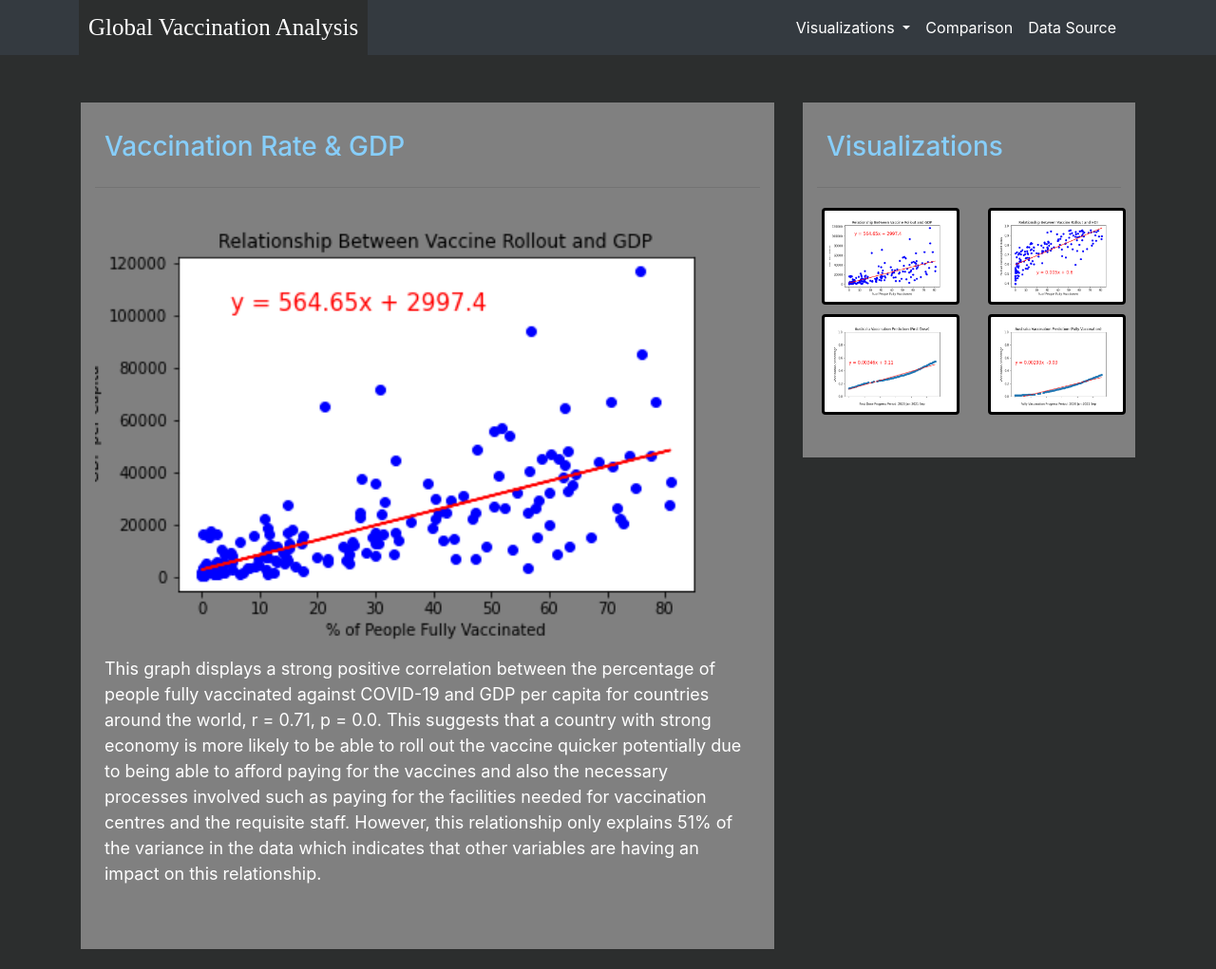
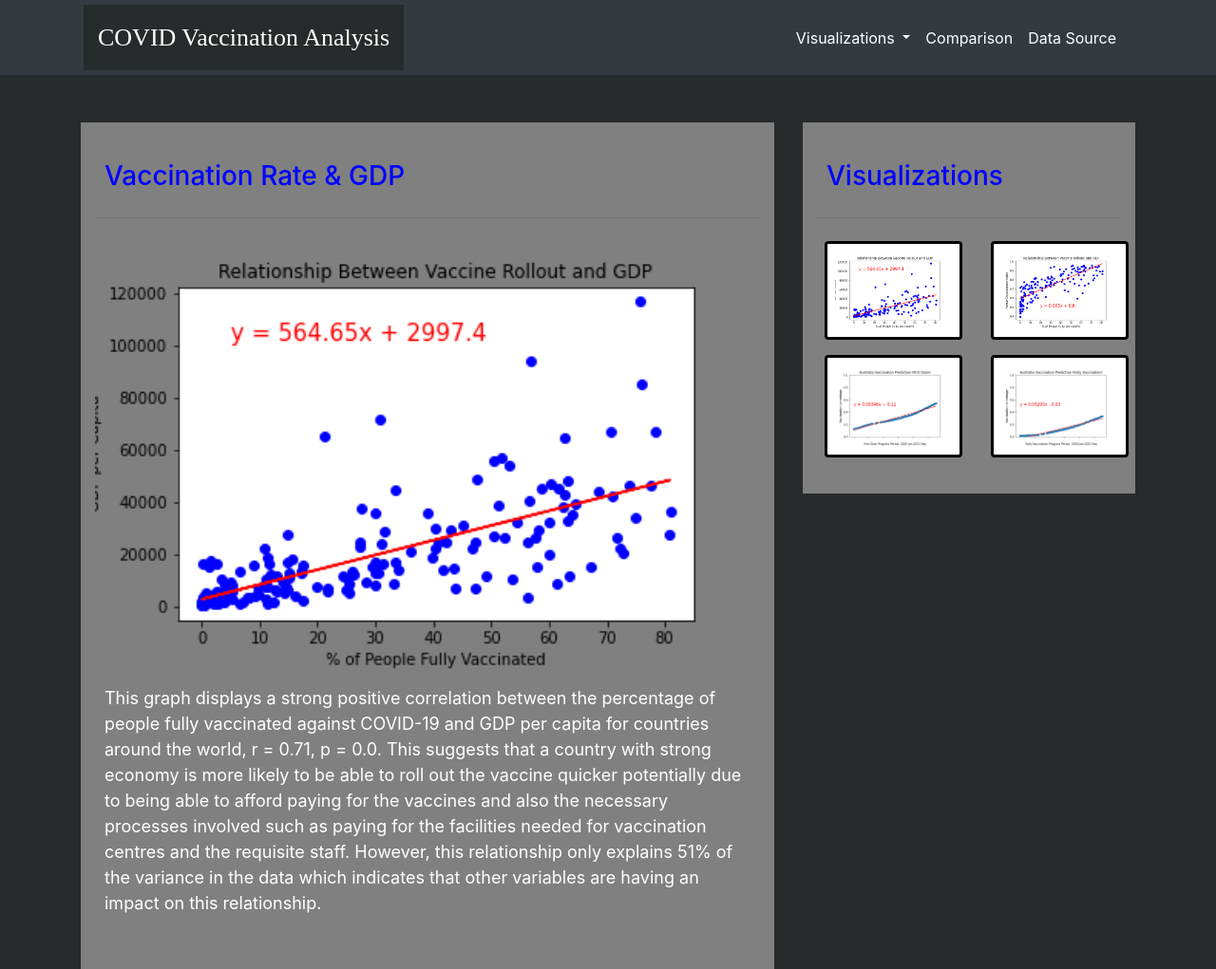
Before and after one commit to SerenaZhaoYanqing/11-Web-Design-Challenge, a plain HTML site: page vaccination_gdp.html in a window 1280 px wide. Shown: the whole page at 95% size. Drawn offline with nearby package versions, Linux system fonts and the light colour scheme.

Commit message:
hw final

```diff
--- a/style.css
+++ b/style.css
@@ -1,20 +1,20 @@
 a.navbar-brand{
-  margin-left: 10px;
-  padding: 10px;
-  background-color: rgb(44, 46, 46);
+  margin-left: 15px;
+  padding: 15px;
+  background-color: rgb(40, 43, 43);
   font-family: 'Times New Roman', Times, serif;
-  font-size: 25px;
+  font-size: 26px;
 }
 
 
 h3{
-  color: lightskyblue;
+  color: blue;
   padding: 10px;
 }
 
 .img-thumbnail{
-  padding:5px;
-  margin:5px;
+  padding:8px;
+  margin:8px;
   border: solid black;
 }
 
@@ -29,12 +29,12 @@ p{
 
 
 body{
-  background-color: rgb(44, 46, 46);
+  background-color: rgb(40, 43, 43);
 }
 .col-md-12{
-  background-color: gray;
-  padding-top: 20px;
-  padding-bottom:40px;
+  background-color: grey;
+  padding-top: 30px;
+  padding-bottom:30px;
 }
 
 
@@ -43,8 +43,8 @@ body{
 }
 
 .navbar{
-  padding-top:0px;
-  padding-bottom: 0px;
+  padding-top:5px;
+  padding-bottom: 5px;
   padding-right:40px;
   background-color:rgb(44, 46, 46);
 }
--- a/vaccination_gdp.html
+++ b/vaccination_gdp.html
@@ -16,7 +16,7 @@
 
     <nav class="navbar navbar-expand-lg navbar-light bg-dark text-white">
         <div class="container">
-            <a class="navbar-brand text-white" href="index.html" >Global Vaccination Analysis</a>
+            <a class="navbar-brand text-white" href="index.html" >COVID Vaccination Analysis</a>
             <button class="navbar-toggler" type="button" data-toggle="collapse" data-target="#navbarSupportedContent" aria-controls="navbarSupportedContent" aria-expanded="false" aria-label="Toggle navigation">
                 <span class="navbar-toggler-icon"></span>
             </button>
```
Also changed, not shown: Predication_seconddose.html (+1 -1 lines), Prediction_firsdose.html (+1 -1 lines), data_source.html (+1 -1 lines), vaccination_hdi.html (+1 -1 lines), 1 other file.
